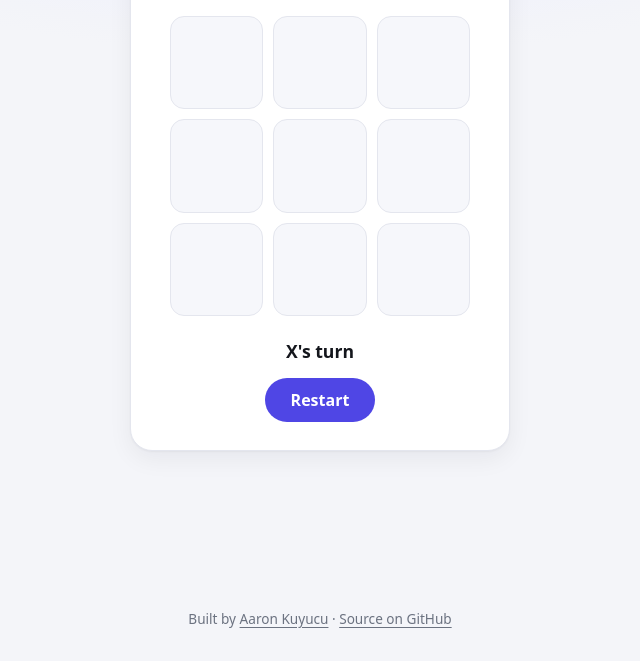
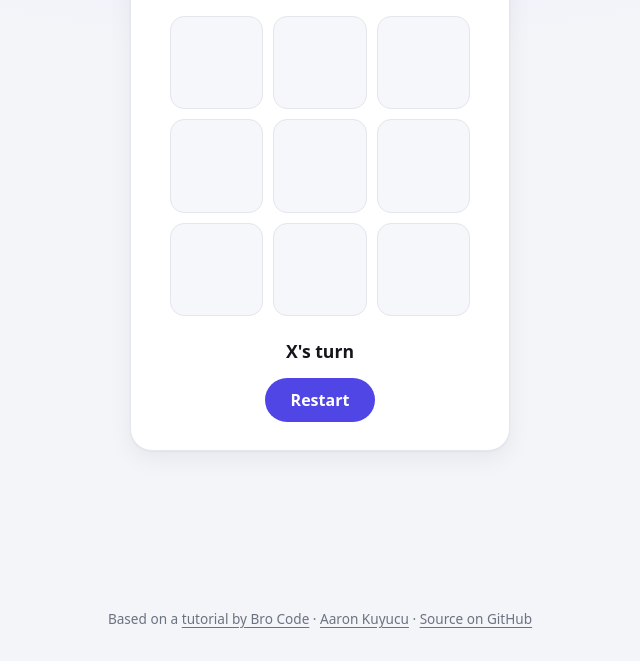
Before and after one commit to aaronkuy/tic-tac-toe, a plain HTML site: page index.html in a window 1280 px wide. Shown: the part 139-800 px from the top of the page, without its empty margins (320-960 px from the left). Drawn offline with Linux system fonts and the light colour scheme.

Commit message:
docs: credit the Bro Code tutorial in README and footer
The game rules, markup and first stylesheet come from the tutorial.
Remove the 'What I learned' section, which described the tutorial's
approach, and state what the MIT license covers.

Refs #4

```diff
--- a/index.html
+++ b/index.html
@@ -33,7 +33,7 @@
 
 
 <footer class="footer">
-    Built by <a href="https://github.com/aaronkuy">Aaron Kuyucu</a> · <a href="https://github.com/aaronkuy/tic-tac-toe">Source on GitHub</a>
+    Based on a <a href="https://www.youtube.com/watch?v=AnmwHjpEhtA">tutorial by Bro Code</a> · <a href="https://github.com/aaronkuy">Aaron Kuyucu</a> · <a href="https://github.com/aaronkuy/tic-tac-toe">Source on GitHub</a>
 </footer>
 
 <script src="index.js"></script>
```
Also changed, not shown: 1 other file.
